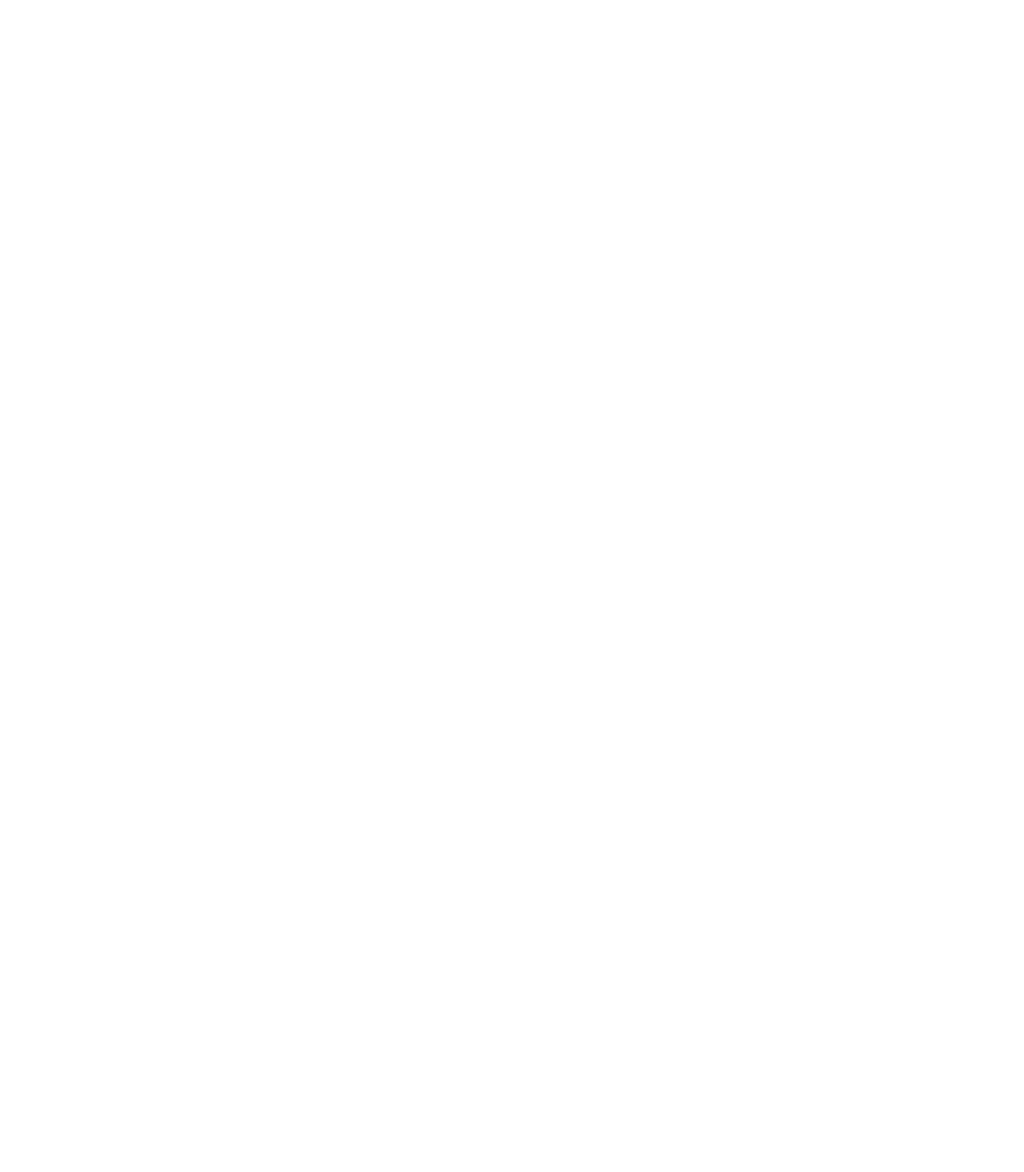
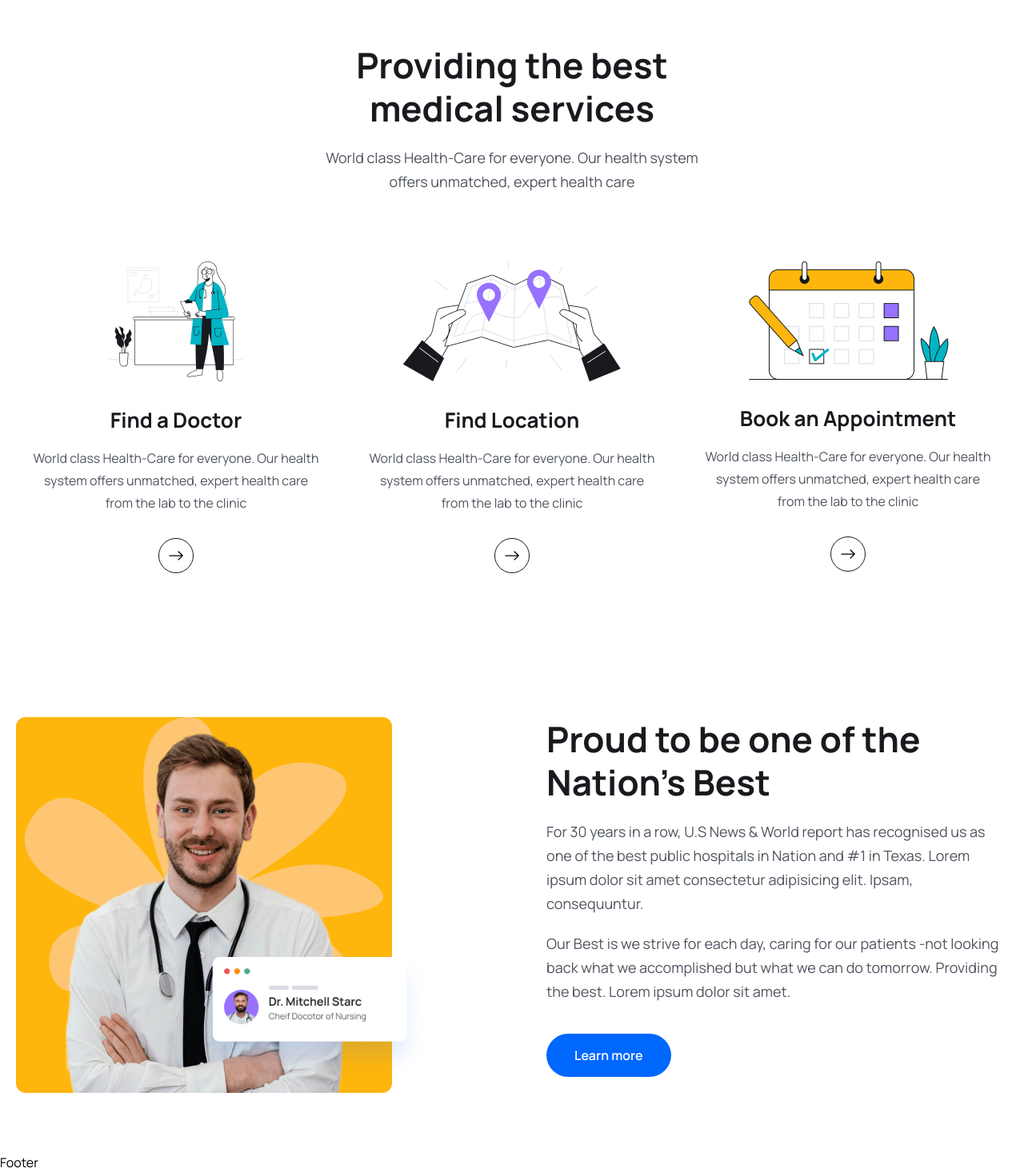
Before and after one commit to sakethram113/MedPro-Enhancing-Patient-Care, a React (Vite) app in the folder Frontend/: page / in a window 1280 px wide. Shown: the part 836-2302 px from the top of the page at 80% size. Before the commit the page ends 839 px from the top, so only its background shows below. Built offline with nearby package versions, Linux system fonts and the light colour scheme.

Commit message:
working of hero section

```diff
--- a/Frontend/src/App.css
+++ b/Frontend/src/App.css
@@ -18,6 +18,7 @@
     top: 0;
     left: 0;
     z-index: 99999;
+    background: #fff;
     box-shadow: 3px 3px -8px 3px #ddd;
 }
 
--- /dev/null
+++ b/Frontend/src/components/About/About.jsx
@@ -0,0 +1,36 @@
+import React from 'react';
+import aboutImg from '../../assets/images/about.png'
+import aboutCardImg from '../../assets/images/about-card.png'
+import {Link} from 'react-router-dom';
+
+const About = () => {
+  return <section>
+    <div className="container">
+        <div className='flex justify-between gap-[50px] lg:gap-[130px] xl:gap-0 flex-col lg:flex-row'>
+           {/* -----------About Img----------------- */}
+           <div className="relative w-3/4 lg:w-1/2 xl:w-[770px] z-10 order-2 lg:order-1">
+              <img src={aboutImg} alt="" />
+              <div className="absolute z-20 bottom-4 w-[200px] md:w-[300px] right-[-30%] md:right-[-7%] lg:right-[22%]">
+                <img src={aboutCardImg} alt="" />
+              </div>
+           </div>
+           {/* --------------About Content---------------- */}
+
+           <div className="w-full lg:w-1/2 xl:w-[670px] order-1 lg:order-2">
+            <h2 className='heading'>Proud to be one of the Nation's Best</h2>
+            <p className='text__para'>
+              For 30 years in a row, U.S News & World report has recognised us as one of the best public hospitals in Nation and #1 in Texas. Lorem ipsum dolor sit amet consectetur adipisicing elit. Ipsam, consequuntur.
+            </p>
+            <p className='text__para'>
+              Our Best is we strive for each day, caring for our patients -not looking back what we accomplished but what we can do tomorrow. Providing the best. Lorem ipsum dolor sit amet.
+            </p>
+            <Link to='/'>
+             <button className='btn'>Learn more</button>
+            </Link>
+           </div>
+        </div>
+    </div>
+  </section>
+}
+
+export default About
--- a/Frontend/src/pages/Home.jsx
+++ b/Frontend/src/pages/Home.jsx
@@ -2,11 +2,18 @@
 import heroImg01 from '../assets/images/hero-img01.png';
 import heroImg02 from '../assets/images/hero-img02.png';
 import heroImg03 from '../assets/images/hero-img03.png';
+import icon01 from '../assets/images/icon01.png';
+import icon02 from '../assets/images/icon02.png';
+import icon03 from '../assets/images/icon03.png';
+import {Link} from 'react-router-dom';
+import {BsArrowRight} from 'react-icons/bs';
+import About from '../components/About/About';
 
 const Home = () => {
-  return <>
+  return(
+   <>
       {/* ------------------hero Section------------------------- */}
-      <>
+
       <section className='hero__section pt-[60px] 2xl:h-[800px]'>
         <div className='container'>
           <div className='flex flex-col lg:flex-row gap-[90px] items-center justify-between'>
@@ -56,13 +63,80 @@
               </div>
 
             </div>
-
-
           </div>
         </div>
       </section>
+           {/* --------------hero section end---------------- */}
+
+           <section>
+            <div className="container">
+              <div className='lg:w-[470px] mx-auto'>
+                  <h2 className='heading text-center'>Providing the best medical services</h2>
+                  <p className='text__para text-center'>
+                    World class Health-Care for everyone. Our health system offers unmatched, expert health care
+                  </p>
+              </div>
+
+              <div className='grid grid-cols-1 md:grid-cols-2 lg:grid-cols-3 gap-5 lg:gap[30px] mt-[30px] lg:mt-[55px]'>
+                <div className='py-[30px] px-5'>
+                  <div className='flex items-center justify-center'>
+                    <img src={icon01} alt="" />
+                  </div>
+                   <div className='mt-[30px]'>
+                    <h2 className='text-[26px] leading-9 text-headingColor font-[700] text-center'>
+                      Find a Doctor
+                    </h2>
+                    <p className='text-[16px] leading-7 text-textColor font-[400] mt-4 text-center'>
+                    World class Health-Care for everyone. Our health system offers unmatched, expert health care from the lab to the clinic
+                  </p>
+
+                  <Link to='/doctors' className='w-[44px] h-[44px] rounded-full border border-solid border-[#181A1E] mt-[30px] mx-auto flex items-center justify-center group hover:bg-primaryColor hover:border-none'>
+                    <BsArrowRight className='group-hover:text-white w-6 h-5'/>
+                  </Link>
+                   </div>
+                </div>
+                <div className='py-[30px] px-5'>
+                  <div className='flex items-center justify-center'>
+                    <img src={icon02} alt="" />
+                  </div>
+                   <div className='mt-[30px]'>
+                    <h2 className='text-[26px] leading-9 text-headingColor font-[700] text-center'>
+                      Find Location
+                    </h2>
+                    <p className='text-[16px] leading-7 text-textColor font-[400] mt-4 text-center'>
+                    World class Health-Care for everyone. Our health system offers unmatched, expert health care from the lab to the clinic
+                  </p>
+
+                  <Link to='/doctors' className='w-[44px] h-[44px] rounded-full border border-solid border-[#181A1E] mt-[30px] mx-auto flex items-center justify-center group hover:bg-primaryColor hover:border-none'>
+                    <BsArrowRight className='group-hover:text-white w-6 h-5'/>
+                  </Link>
+                   </div>
+                </div>
+                <div className='py-[30px] px-5'>
+                  <div className='flex items-center justify-center'>
+                    <img src={icon03} alt="" />
+                  </div>
+                   <div className='mt-[30px]'>
+                    <h2 className='text-[26px] leading-9 text-headingColor font-[700] text-center'>
+                      Book an Appointment
+                    </h2>
+                    <p className='text-[16px] leading-7 text-textColor font-[400] mt-4 text-center'>
+                    World class Health-Care for everyone. Our health system offers unmatched, expert health care from the lab to the clinic
+                  </p>
+
+                  <Link to='/doctors' className='w-[44px] h-[44px] rounded-full border border-solid border-[#181A1E] mt-[30px] mx-auto flex items-center justify-center group hover:bg-primaryColor hover:border-none'>
+                    <BsArrowRight className='group-hover:text-white w-6 h-5'/>
+                  </Link>
+                   </div>
+                </div>
+              </div>
+            </div>
+           </section>
+
+           <About/>
       </>
-  </>
+  )
+
 }
 
 export default Home
```
